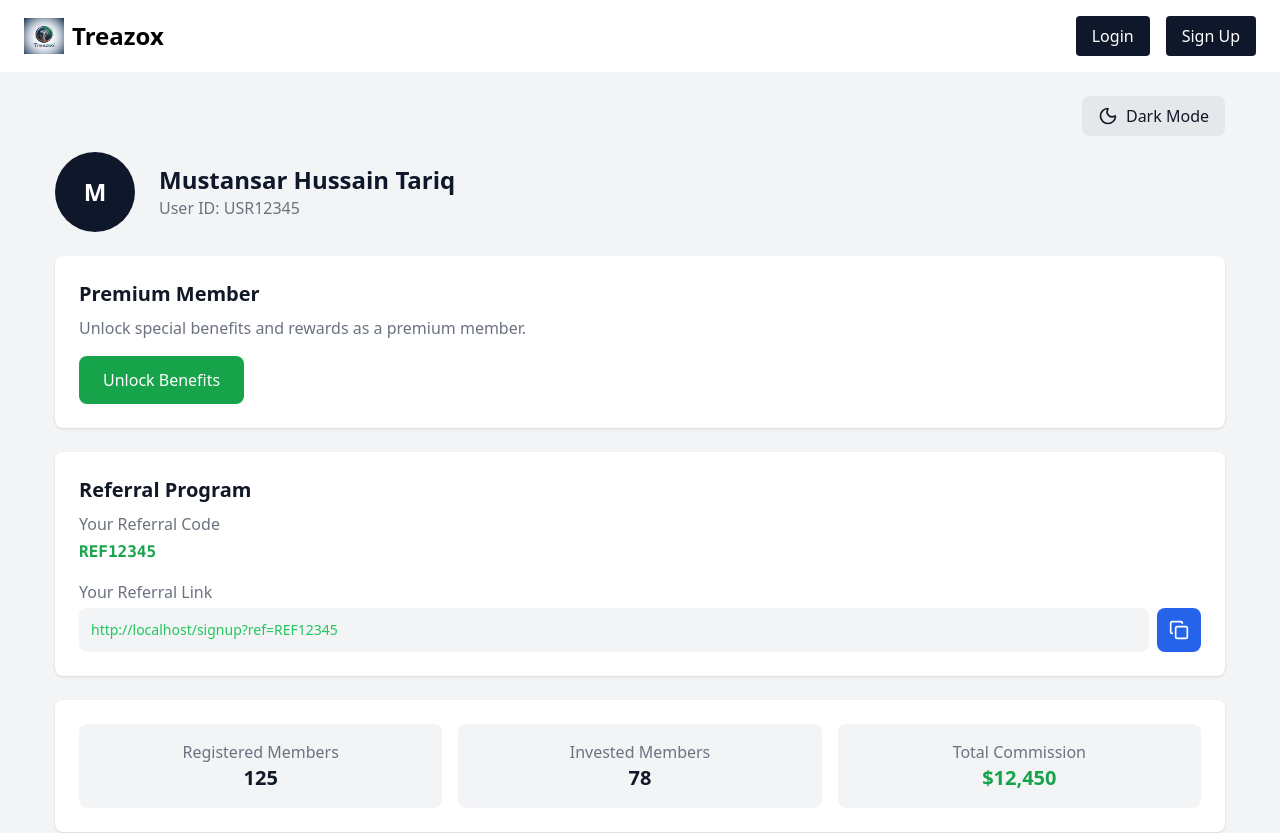
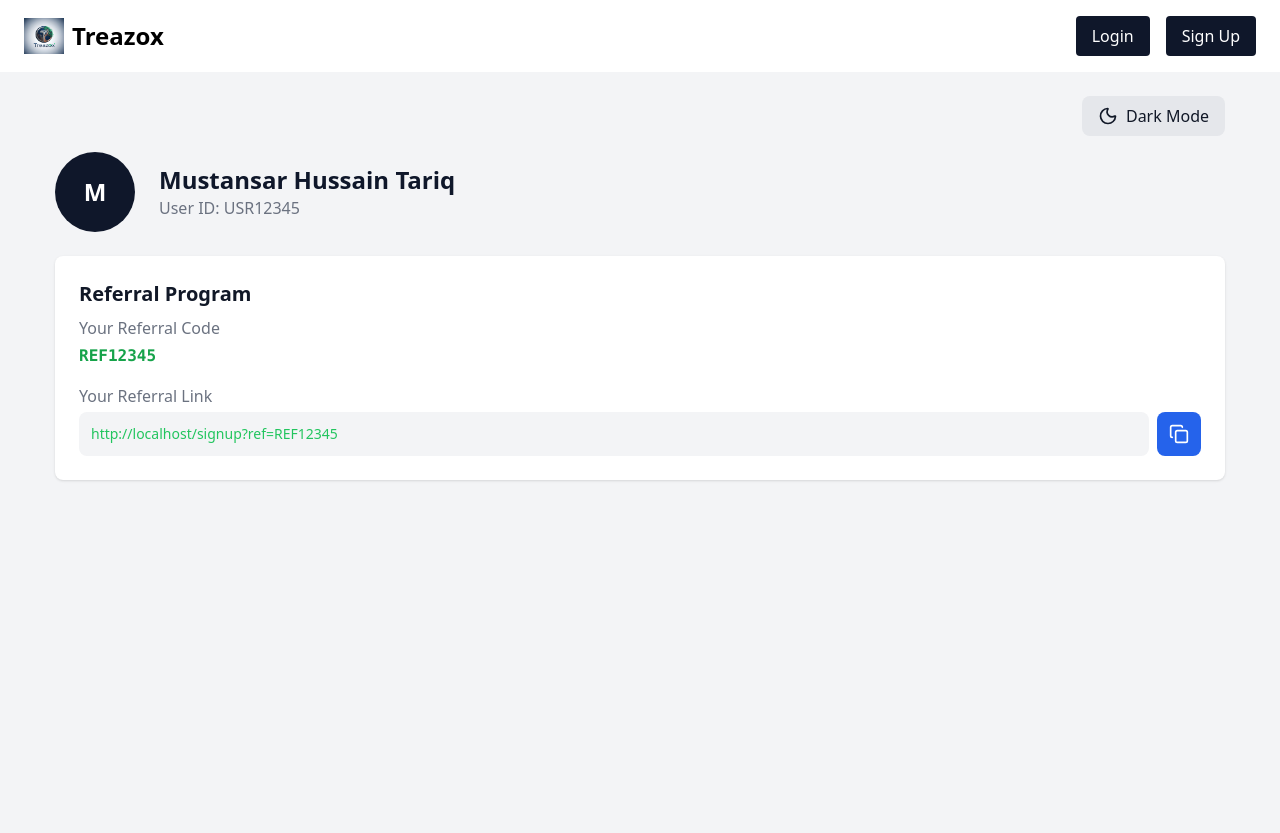
Before and after one commit to mustansar77/treazox1, a Next.js app: page /profile in a window 1280 px wide. Shown: the top 833 px of the page. Built offline with nearby package versions, Linux system fonts and the light colour scheme.

Commit message:
confused

```diff
--- a/src/app/components/ProiflePage.jsx
+++ b/src/app/components/ProiflePage.jsx
@@ -5,24 +5,43 @@ import { Copy, Sun, Moon } from "lucide-react";
 import { toast, Toaster } from "react-hot-toast";
 
 const ProfilePage = () => {
-  // Get saved theme from localStorage, default to light
+  const [mounted, setMounted] = useState(false); // check if client
   const [theme, setTheme] = useState("light");
-
   const [user] = useState({
     name: "Mustansar Hussain Tariq",
     userId: "USR12345",
-    avatar: "", // you can put image URL here
+    avatar: "",
     referralCode: "REF12345",
   });
+  const [referralLink, setReferralLink] = useState("");
 
-  const referralLink = `${window.location.origin}/signup?ref=${user.referralCode}`;
+  useEffect(() => {
+    // Now safe to use window/localStorage
+    setMounted(true);
+
+    const savedTheme = localStorage.getItem("theme");
+    if (savedTheme) setTheme(savedTheme);
+
+    setReferralLink(`${window.location.origin}/signup?ref=${user.referralCode}`);
+  }, [user.referralCode]);
+
+  useEffect(() => {
+    if (!mounted) return;
+    if (theme === "dark") {
+      document.documentElement.classList.add("dark");
+    } else {
+      document.documentElement.classList.remove("dark");
+    }
+  }, [theme, mounted]);
 
   const copyReferralLink = () => {
+    if (!mounted) return;
     navigator.clipboard.writeText(referralLink);
     toast.success("Referral link copied!");
   };
 
   const handleLogout = () => {
+    if (!mounted) return;
     localStorage.removeItem("token");
     toast.success("Logged out successfully!");
     window.location.href = "/login";
@@ -34,30 +53,15 @@ const ProfilePage = () => {
     localStorage.setItem("theme", newTheme);
   };
 
-  // Set theme on mount
-  useEffect(() => {
-    const savedTheme = localStorage.getItem("theme");
-    if (savedTheme) {
-      setTheme(savedTheme);
-    }
-  }, []);
-
-  // Apply theme class to document
-  useEffect(() => {
-    if (theme === "dark") {
-      document.documentElement.classList.add("dark");
-    } else {
-      document.documentElement.classList.remove("dark");
-    }
-  }, [theme]);
+  if (!mounted) return null; // prevent SSR errors
 
   return (
     <div
-      className={`min-h-screen ${theme === "dark" ? "dark" : ""} bg-gray-100 dark:bg-gray-900 p-6 transition-colors duration-300`}
+      className={`min-h-screen bg-gray-100 dark:bg-gray-900 p-6 transition-colors duration-300`}
     >
       <Toaster position="top-right" />
 
-      {/* Theme Toggle: Only visible on mobile */}
+      {/* Theme Toggle */}
       <div className="max-w-[1170px] mx-auto flex justify-end mb-4 ">
         <button
           onClick={toggleTheme}
@@ -79,19 +83,8 @@ const ProfilePage = () => {
         </div>
       </div>
 
+      {/* Referral Card */}
       <div className="max-w-[1170px] mx-auto space-y-6">
-        {/* Premium Member Card */}
-        <div className="bg-white dark:bg-gray-800 rounded-lg shadow p-6">
-          <h2 className="text-xl font-semibold text-gray-900 dark:text-white mb-2">Premium Member</h2>
-          <p className="text-gray-500 dark:text-gray-300">
-            Unlock special benefits and rewards as a premium member.
-          </p>
-          <button className="mt-4 px-6 py-3 bg-green-600 text-white rounded-lg hover:bg-green-700">
-            Unlock Benefits
-          </button>
-        </div>
-
-        {/* Referral Card */}
         <div className="bg-white dark:bg-gray-800 rounded-lg shadow p-6">
           <h2 className="text-xl font-semibold text-gray-900 dark:text-white mb-2">Referral Program</h2>
           <p className="text-gray-500 dark:text-gray-300 mb-1">Your Referral Code</p>
@@ -114,23 +107,6 @@ const ProfilePage = () => {
           </div>
         </div>
 
-        {/* Stats Card */}
-        <div className="bg-white dark:bg-gray-800 rounded-lg shadow p-6 grid grid-cols-1 sm:grid-cols-3 gap-4 text-center">
-          <div className="p-4 rounded-lg bg-gray-100 dark:bg-gray-900">
-            <p className="text-gray-500 dark:text-gray-300">Registered Members</p>
-            <p className="text-xl font-bold text-gray-900 dark:text-white">125</p>
-          </div>
-          <div className="p-4 rounded-lg bg-gray-100 dark:bg-gray-900">
-            <p className="text-gray-500 dark:text-gray-300">Invested Members</p>
-            <p className="text-xl font-bold text-gray-900 dark:text-white">78</p>
-          </div>
-          <div className="p-4 rounded-lg bg-gray-100 dark:bg-gray-900">
-            <p className="text-gray-500 dark:text-gray-300">Total Commission</p>
-            <p className="text-xl font-bold text-green-600">$12,450</p>
-          </div>
-        </div>
-
-        {/* Logout Button */}
         <div className="text-center md:hidden">
           <button
             onClick={handleLogout}
```
